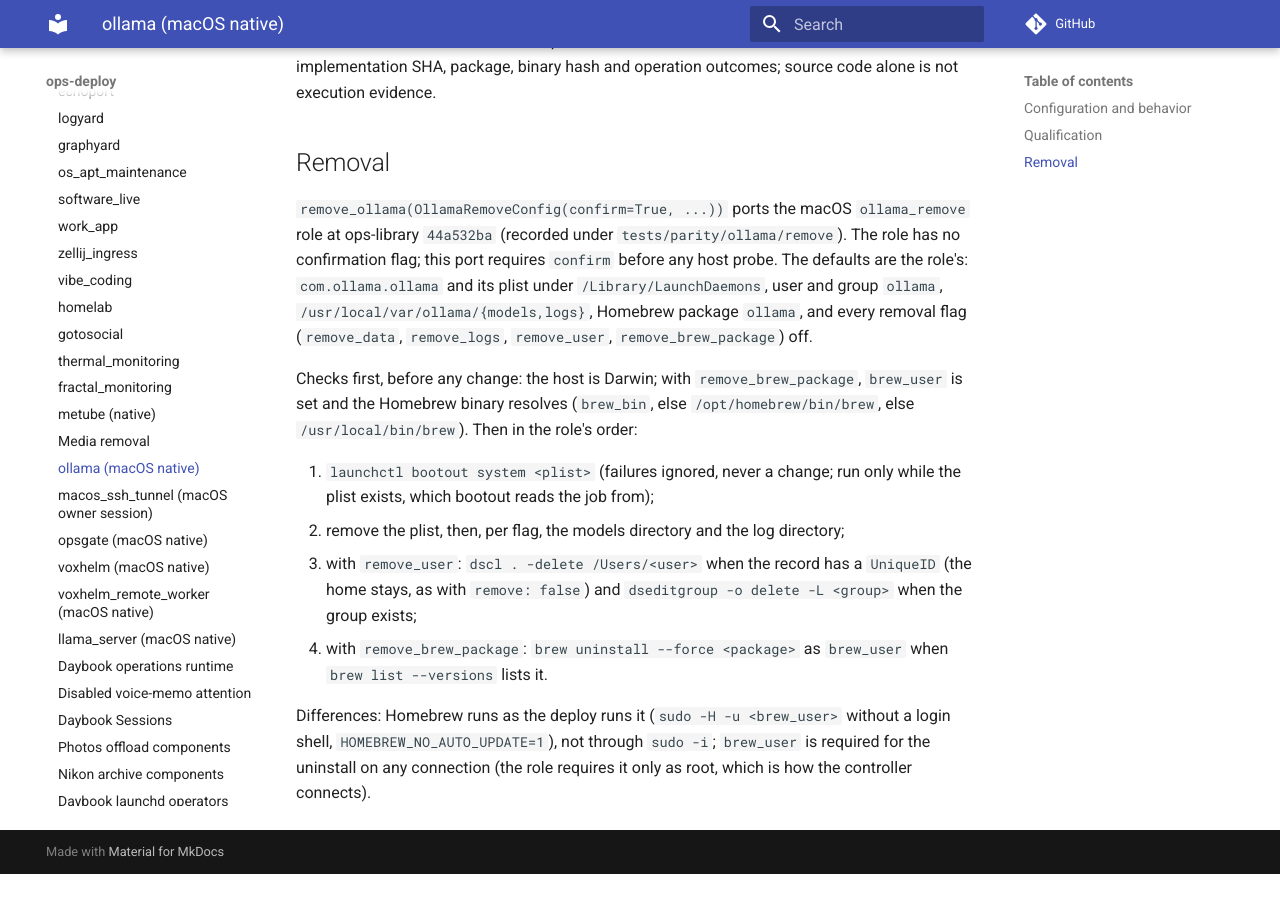
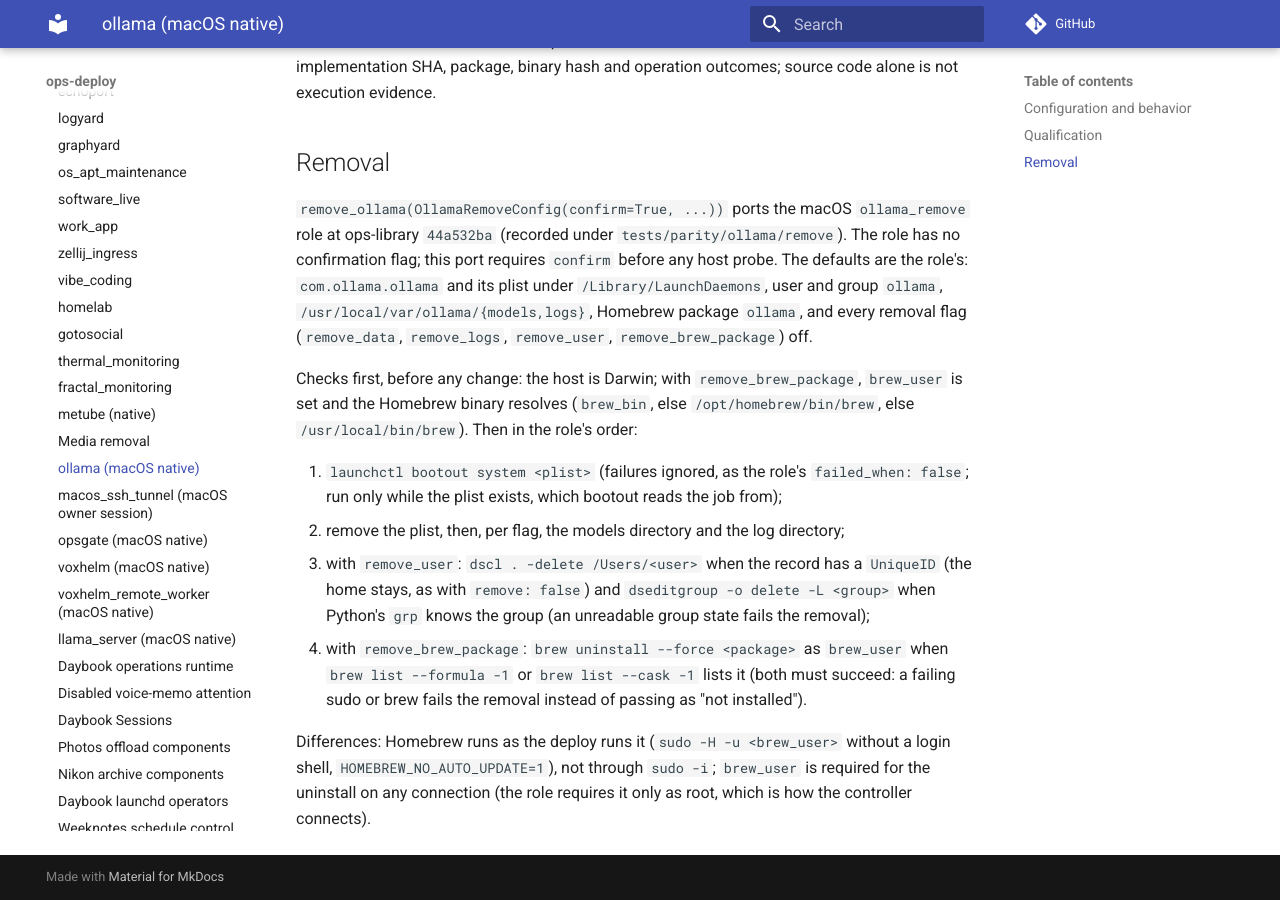
Before and after one commit to ephes/ops-deploy, an MkDocs documentation site: the page built from docs/services/ollama.md, in a window 1280 px wide and 900 px high, scrolled down 2907 px. Built offline with MkDocs 1.6.1 and Material for MkDocs 9.7.7, drawn with Linux system fonts in a browser that asks for light colours; comment, search, counter and statistics services are not loaded; before the commit the page ends 3781 px from its top, so only the background shows below that.

Commit message:
Removal ports: strict Homebrew and group probes, apt lock wait, mastodon media docs
The ollama removal fails on an unreadable Homebrew listing (formula and
cask) or group state instead of reading it as absent; the mail purge waits
up to 60 seconds for the dpkg lock and the queue warning follows a
successful postqueue only, as the role's. Docs: the mastodon media goes
with the site directory; the homelab question refuses without a terminal,
unlike the role's pause.

```diff
--- a/docs/services/ollama.md
+++ b/docs/services/ollama.md
@@ -121,15 +121,19 @@
 (`brew_bin`, else `/opt/homebrew/bin/brew`, else `/usr/local/bin/brew`). Then
 in the role's order:
 
-1. `launchctl bootout system <plist>` (failures ignored, never a change; run
-   only while the plist exists, which bootout reads the job from);
+1. `launchctl bootout system <plist>` (failures ignored, as the role's
+   `failed_when: false`; run only while the plist exists, which bootout reads
+   the job from);
 2. remove the plist, then, per flag, the models directory and the log
    directory;
 3. with `remove_user`: `dscl . -delete /Users/<user>` when the record has a
    `UniqueID` (the home stays, as with `remove: false`) and `dseditgroup -o
-   delete -L <group>` when the group exists;
+   delete -L <group>` when Python's `grp` knows the group (an unreadable
+   group state fails the removal);
 4. with `remove_brew_package`: `brew uninstall --force <package>` as
-   `brew_user` when `brew list --versions` lists it.
+   `brew_user` when `brew list --formula -1` or `brew list --cask -1` lists
+   it (both must succeed: a failing sudo or brew fails the removal instead of
+   passing as "not installed").
 
 Differences: Homebrew runs as the deploy runs it (`sudo -H -u <brew_user>`
 without a login shell, `HOMEBREW_NO_AUTO_UPDATE=1`), not through `sudo -i`;
```
Also changed, not shown: docs/changelog.md (+5 -5 lines), docs/services/homelab.md (+4 -2 lines), docs/services/mail_remove.md (+5 -4 lines), docs/services/mastodon.md (+6 -5 lines), 7 other files.
